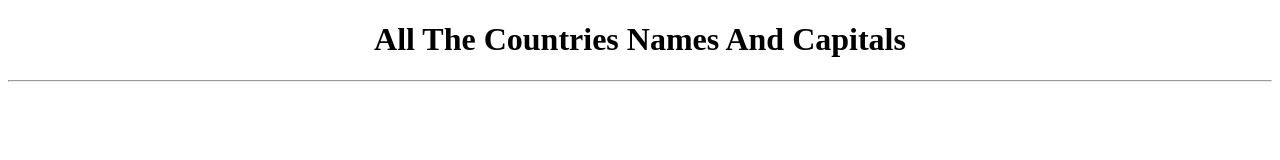
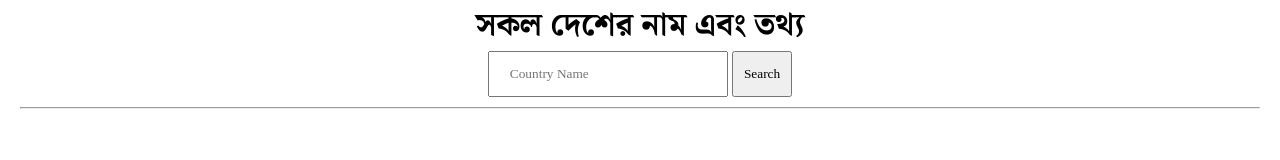
Before and after one commit to Rakib01754/countries, a plain HTML site: page index.html in a window 1280 px wide. Drawn offline with Linux system fonts and the light colour scheme; no server answers; a web font is replaced by a local one.

Commit message:
search added

```diff
--- a/app.js
+++ b/app.js
@@ -1,24 +1,35 @@
-const getData = async () => {
-    const res = await fetch('https://restcountries.com/v3.1/all')
+const getData = async (searchText) => {
+    const res = await fetch(`https://restcountries.com/v3.1/name/${searchText}`)
     const data = await (res.json())
     displayData(data);
 }
 
 const displayData = (countries) => {
     console.log(countries)
-
     countries.map(country => {
-        const { name, flags, capital, timezones } = country
+        const { name, flags, capital, timezones, population, continents } = country
         const newDiv = document.createElement('div')
         newDiv.classList.add('single-items')
         newDiv.innerHTML = `
             <img src="${flags.png}" alt="">
-            <h2>Name : ${name.common}</h2>
-            <h4>Capital: ${capital?.[0]}</h4>
+            <h2>নাম : ${name.common}</h2>
+            <h3> মহাদেশ : ${continents[0]}</h3>
+
+            <h4>রাজধানী: ${capital?.[0]}</h4>
+            <h5>জনসংখ্যা: ${population}</h5>
             <h5>Time Zone : ${timezones[0]}</h5>
             `
         document.getElementById('country-container').appendChild(newDiv)
     })
 }
 
-getData();
+const searchOption = () => {
+    document.getElementById('country-container').innerText = "";
+    const searchField = document.getElementById('search-field')
+    const searchText = searchField.value;
+    searchField.value = "";
+    getData(searchText);
+
+}
+
+getData('b');
--- a/index.html
+++ b/index.html
@@ -6,11 +6,22 @@
     <meta http-equiv="X-UA-Compatible" content="IE=edge">
     <meta name="viewport" content="width=device-width, initial-scale=1.0">
     <title>All Countries With Flag</title>
+    <!-- fonts  -->
+    <link rel="preconnect" href="https://fonts.googleapis.com">
+    <link rel="preconnect" href="https://fonts.gstatic.com" crossorigin>
+    <link
+        href="https://fonts.googleapis.com/css2?family=Galada&family=Hind+Siliguri&family=Noto+Serif+Bengali&display=swap"
+        rel="stylesheet">
     <link rel="stylesheet" href="style.css">
 </head>
 
 <body>
-    <h1>All The Countries Names And Capitals</h1>
+
+    <h1>সকল দেশের নাম এবং তথ্য</h1>
+    <div class="search-area">
+        <input type="text" id="search-field" placeholder="Country Name">
+        <button id="search-btn" onclick="searchOption()">Search</button>
+    </div>
     <hr>
     <div id="country-container" class="grid">
 
--- a/style.css
+++ b/style.css
@@ -1,8 +1,21 @@
+* {
+    margin: 0;
+    padding: 0;
+    box-sizing: border-box;
+    font-family: 'Noto Serif Bengali', serif;
+}
+
+body {
+    max-width: 1440px;
+    margin: 0 20px;
+}
+
 h1 {
     text-align: center;
 }
 
 .grid {
+    margin-top: 20px;
     display: grid;
     grid-template-columns: repeat(3, 1fr);
     grid-gap: 10px
@@ -16,6 +29,20 @@ h1 {
     text-align: center;
 }
 
+.search-area {
+    text-align: center;
+    margin-bottom: 10px;
+
+}
+
+input {
+    padding: 10px 20px;
+}
+
+button {
+    padding: 10px 10px;
+}
+
 @media only screen and (max-width: 480px) and (min-width: 320px) {
     .grid {
         grid-template-columns: repeat(1, 1fr);
```
